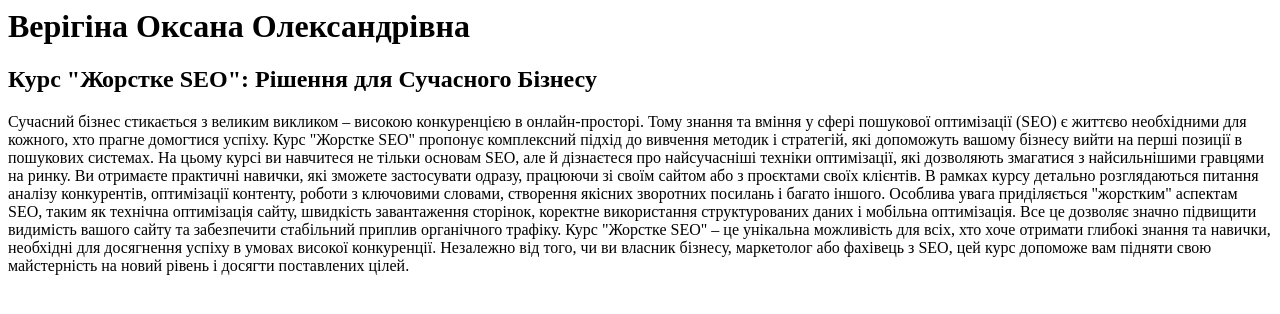
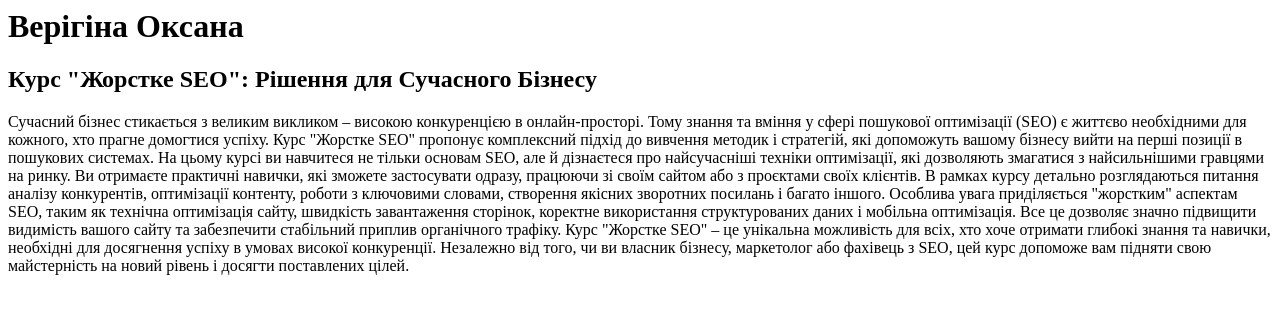
Before and after one commit to OkVerihina/OkVerihina, a plain HTML site: page index.html in a window 1280 px wide. Drawn offline with Linux system fonts and the light colour scheme.

Commit message:
Update index.html

```diff
--- a/index.html
+++ b/index.html
@@ -1,8 +1,8 @@
 <html>
   <head><meta name="google-site-verification" content="c1h1cJ_xnoxgir5PumXrw4_qnknmAnj22QtVlNnbZ7Y" /></head>
 <body>
-  <title>Верігіна Оксана Олександрівна</title>
-<h1>Верігіна Оксана Олександрівна</h1>
+  <title>Верігіна Оксана</title>
+<h1>Верігіна Оксана</h1>
 <h2>Курс "Жорстке SEO": Рішення для Сучасного Бізнесу</h2>
 Сучасний бізнес стикається з великим викликом – високою конкуренцією в онлайн-просторі. Тому знання та вміння у сфері пошукової оптимізації (SEO) є життєво необхідними для кожного, хто прагне домогтися успіху. Курс "Жорстке SEO" пропонує комплексний підхід до вивчення методик і стратегій, які допоможуть вашому бізнесу вийти на перші позиції в пошукових системах.
 
```
